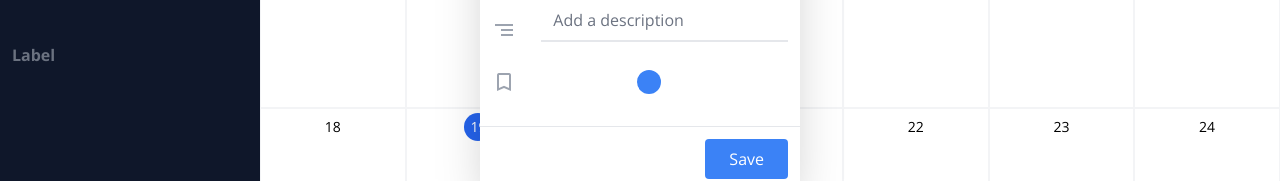
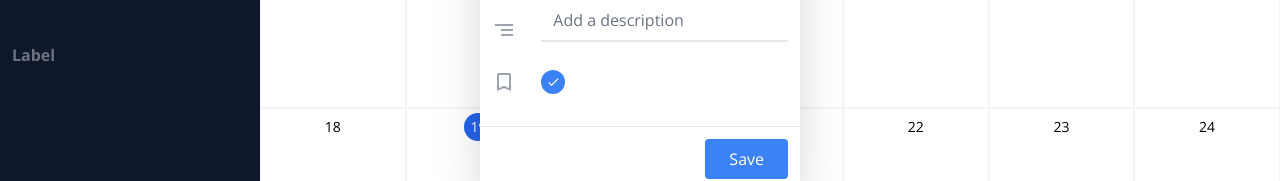
Before and after one commit to AmirFamili/calendar-app, a React (Create React App) app: page / in a window 1280 px wide. Both pictures are taken after a click on the button 232 px from the left and 36 px from the top of the page. Shown: the part 401-582 px from the top of the page. Built offline with nearby package versions, Linux system fonts and the light colour scheme.

Commit message:
change in labelsClasses

```diff
--- a/src/components/EventModal.js
+++ b/src/components/EventModal.js
@@ -1,6 +1,6 @@
 import React, { useContext, useState } from "react";
 import GlobalContext from "../context/GlobalContext";
-const labelsClasses = ["red", "gray", "green", "blue"];
+const labelsClasses = ["blue","red", "gray", "green" ];
 
 
 export default function EventModal() {
```
